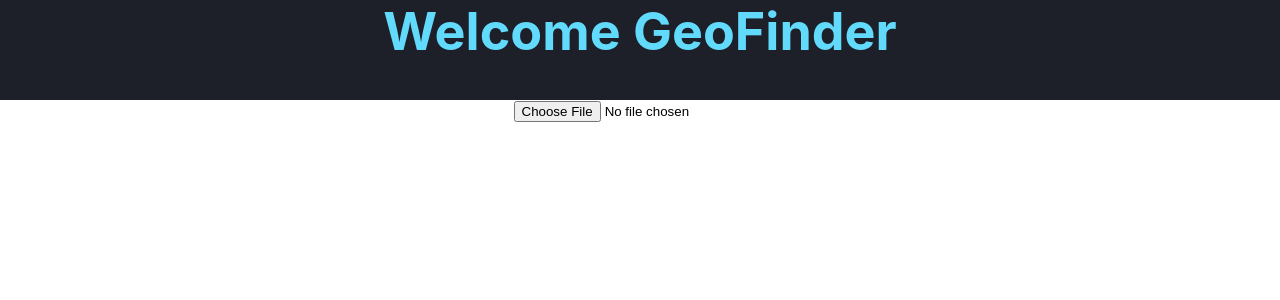
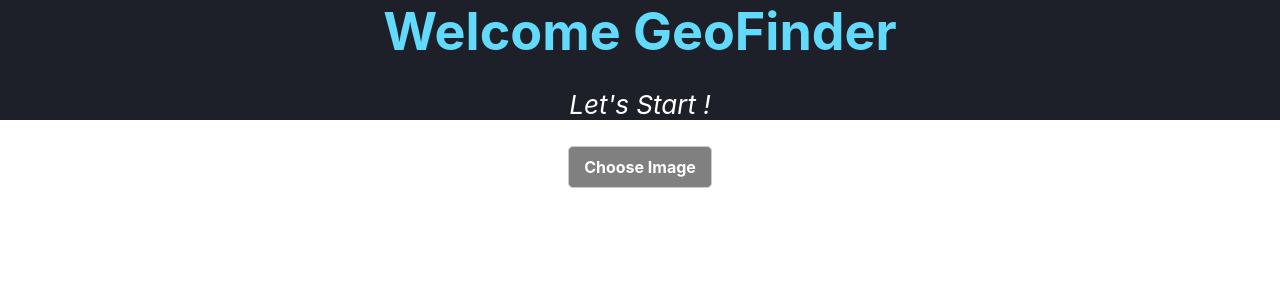
Before and after one commit to fthcnymc/geolocalfinder, a React (Create React App) app in the folder geo-finder/: page / in a window 1280 px wide. Shown: the top 300 px of the page. Built offline with nearby package versions, Linux system fonts and the light colour scheme.

Commit message:
Improvements on header and upload button

```diff
--- a/geo-finder/package.json
+++ b/geo-finder/package.json
@@ -9,6 +9,7 @@
     "react": "^18.2.0",
     "react-dom": "^18.2.0",
     "react-scripts": "5.0.1",
+    "styled-components": "^6.1.2",
     "web-vitals": "^2.1.4"
   },
   "scripts": {
--- a/geo-finder/src/App.css
+++ b/geo-finder/src/App.css
@@ -14,7 +14,7 @@
 }
 
 .App-header {
-  background-color: #282c34;
+  background-color: #1f3661;
   min-height: 100px;
   justify-content: flex-start;
   font-size: calc(10px + 2vmin);
--- a/geo-finder/src/App.js
+++ b/geo-finder/src/App.js
@@ -1,38 +1,56 @@
 import React, { useState } from 'react';
+import styled from 'styled-components';
 import './App.css';
+
+const FileInputContainer = styled.label`
+  display: inline-block;
+  padding: 10px 15px;
+  font-size: 16px;
+  font-weight: bold;
+  color: white;
+  background-color: grey;
+  border: 1px solid #ccc;
+  border-radius: 5px;
+  cursor: pointer;
+  &:hover {
+    background-color: #1f3661;
+  }
+  input {
+    display: none;
+  }
+`;
 
 function App() {
   const [selectedFile, setSelectedFile] = useState(null);
   const [classificationResult, setClassificationResult] = useState(null);
-  const handleFileChange = (event) => {
+
+  const handleFileChange = async (event) => {
     const file = event.target.files[0];
     setSelectedFile(file);
-  };
 
-  const handleUpload = async () => {
-    if (selectedFile) {
+    if (file) {
       const formData = new FormData();
-      formData.append('file', selectedFile);
+      formData.append('file', file);
 
       try {
-        // Upload the file
+
         const uploadResponse = await fetch('http://localhost:5000/upload', {
           method: 'POST',
           body: formData,
         });
 
         const uploadData = await uploadResponse.json();
-        console.log(uploadData); // Handle the upload response as needed
+        console.log(uploadData);
 
-        // Analyze the uploaded image
+
         const classifyResponse = await fetch('http://localhost:5000/classify', {
           method: 'POST',
           body: formData,
         });
 
         const classifyData = await classifyResponse.json();
-        setClassificationResult(classifyData); // Set the classification result in state
-        console.log(classifyData); // Handle the classification response as needed
+        setClassificationResult(classifyData);
+        console.log(classifyData);
       } catch (error) {
         console.error('Error:', error);
       }
@@ -43,22 +61,25 @@ function App() {
     <div className="App">
       <header className="App-header">
         <h1>Welcome GeoFinder</h1>
+        <p style={{ fontStyle: 'italic' }}>Let's Start !</p>
       </header>
       <main>
+        <FileInputContainer>
+          Choose Image
           <input
             type="file"
             accept=".jpg, .jpeg, .png"
             onChange={handleFileChange}
           />
+        </FileInputContainer>
         {selectedFile && (
           <div>
             <p>Selected File: {selectedFile.name}</p>
             <img
               src={URL.createObjectURL(selectedFile)}
               alt="Selected Preview"
-              style={{ maxWidth: '100%', maxHeight: '300px' }}
+              style={{ maxWidth: '100%', maxHeight: '500px' }}
             />
-            <button onClick={handleUpload}>Upload</button>
           </div>
         )}
         {classificationResult && (
@@ -66,7 +87,7 @@ function App() {
             <h2>Classification Result:</h2>
             <ul>
               {Object.entries(classificationResult)
-        .sort(([, score1], [, score2]) => score2 - score1) // Sort by score in descending order
+                .sort(([, score1], [, score2]) => score2 - score1)
                 .map(([country, score]) => (
                   <li key={country}>{`${country}: ${(score * 100).toFixed(2)}%`}</li>
                 ))}
```
Also changed, not shown: 1 other file (tests, documents, lock files or other folders). Lines whose indentation alone changed are shown as unchanged.
